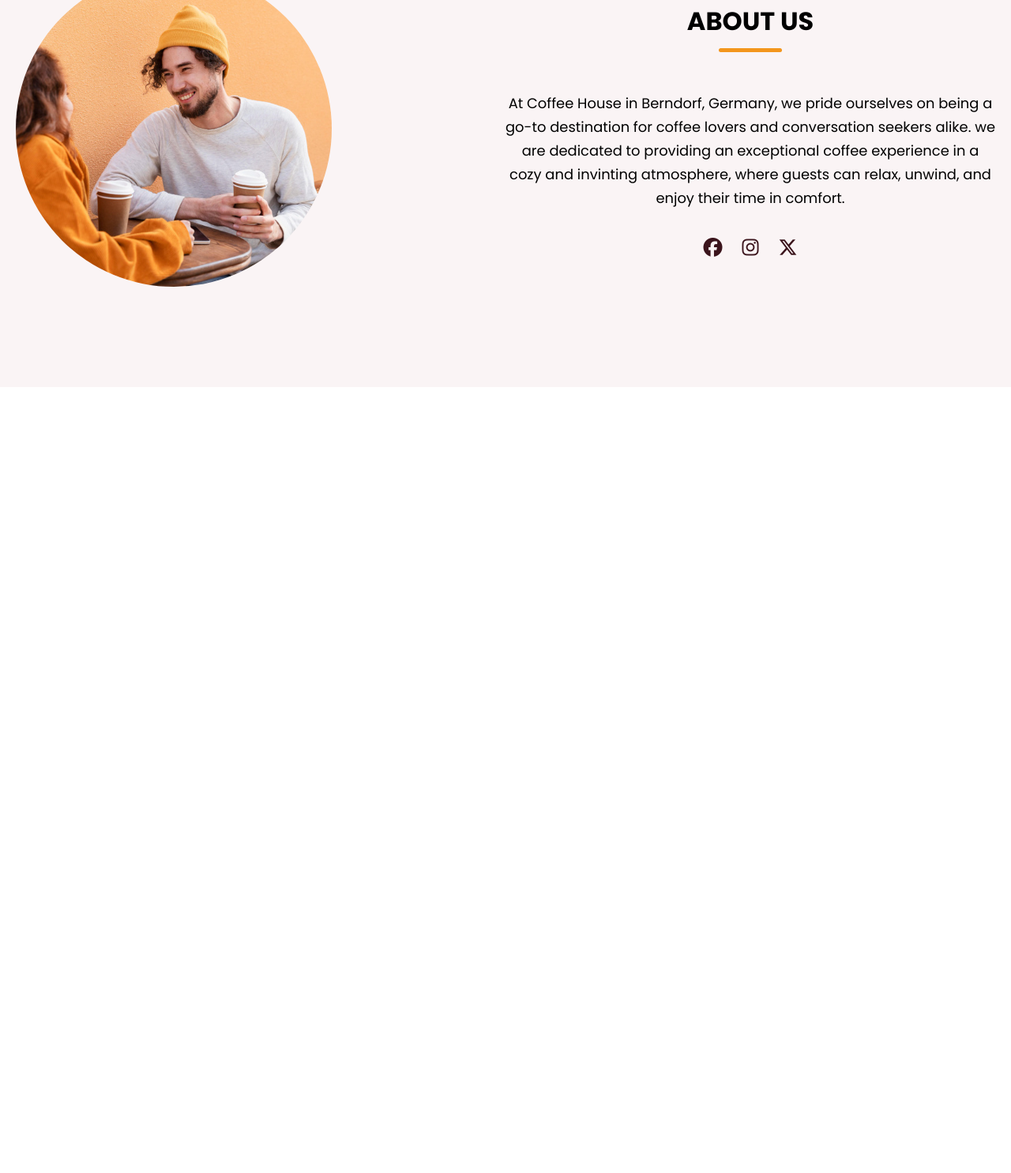
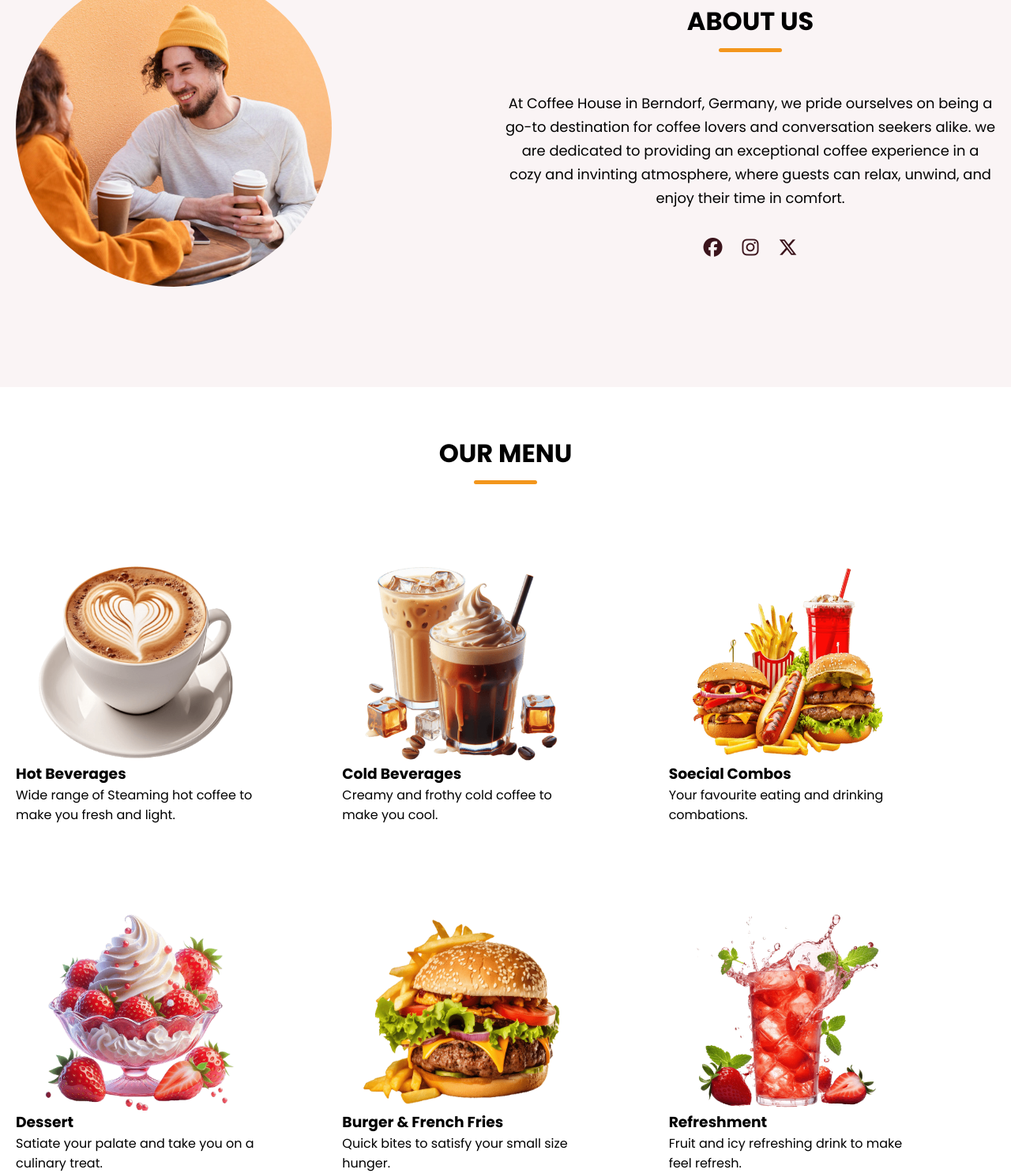
Before and after one commit to essamabobakr900-bit/Cafe-Website, a plain HTML site: page index.html in a window 1280 px wide. Shown: the part 957-2442 px from the top of the page at 79% size. Before the commit the page ends 1447 px from the top, so only its background shows below. Drawn offline with Linux system fonts and the light colour scheme; a web font is replaced by a local one.

Commit message:
i added the menu section to the website and adjusted on it.

```diff
--- a/index.html
+++ b/index.html
@@ -82,6 +82,57 @@
                 </div>
             </div>
          </section>
+
+         <!-- Menu section-->
+          <section class="menu-section">
+            <h2 class="section-title">Our Menu</h2>
+            <div class="section-content">
+                <ul class="menu-list">
+                    <li class="menu-item">
+                        <img src="images/hot-beverages.png" alt="Hot Beverages" class="menu-image">
+                        <div class="menu-details">
+                            <h3 class="name">Hot Beverages</h3>
+                            <p class="text">Wide range of Steaming hot coffee to make you fresh and light.</p>
+                        </div>
+                    </li>
+                    <li class="menu-item">
+                        <img src="images/cold-beverages.png" alt="Cold Beverages" class="menu-image">
+                        <div class="menu-details">
+                            <h3 class="name">Cold Beverages</h3>
+                            <p class="text">Creamy and frothy cold coffee to make you cool.</p>
+                        </div>
+                    </li>
+                    <li class="menu-item">
+                        <img src="images/special-combo.png" alt="Special Combbs" class="menu-image">
+                        <div class="menu-details" >
+                            <h3 class="name">Soecial Combos</h3>
+                            <p class="text">Your favourite eating and drinking combations.</p>
+                        </div>
+                    </li>
+                    <li class="menu-item">
+                        <img src="images/desserts.png" alt="Dessert" class="menu-image">
+                        <div class="menu-details">
+                            <h3 class="name">Dessert</h3>
+                            <p class="text">Satiate your palate and take you on a culinary treat.</p>
+                        </div>
+                    </li>
+                    <li class="menu-item">
+                        <img src="images/burger-frenchfries.png" alt="Burger & French Fries" class="menu-image">
+                        <div class="menu-details">
+                            <h3 class="name">Burger & French Fries</h3>
+                            <p class="text">Quick bites to satisfy your small size hunger.</p>
+                        </div>
+                    </li>
+                    <li class="menu-item">
+                        <img src="images/refreshment.png" alt="Refreshment" class="menu-image">
+                        <div class="class-details">
+                            <h3 class="name">Refreshment</h3>
+                            <p class="text">Fruit and icy refreshing drink to make feel refresh.</p>
+                        </div>
+                    </li>
+                </ul>
+            </div>
+          </section>
     </main>
 
     <script src="script.js"></script>
--- a/style.css
+++ b/style.css
@@ -243,6 +243,25 @@ header .navbar {
 .about-section .social-link-list .social-link:hover {
     color: var(--secondary-color);
 }
+/*Menu section styling*/
+.menu-section .menu-list {
+    display: flex;
+    flex-wrap: wrap;
+    gap: 110px;
+    align-items: center;
+}
+
+.menu-section .menu-list .menu-item {
+    display: flex;
+    align-items: center;
+    flex-direction: column;
+    width: calc(100% / 3 - 110px);
+}
+
+.menu-section .menu-list .menu-item .menu-image {
+    max-width: 83%;
+    aspect-ratio: 1;
+}
 
 /* Responsive media query code for max width 900px */
 @media screen and (max-width: 900px) {
@@ -328,7 +347,7 @@ header .navbar {
 
     .about-section .section-content {
         gap: 70px;
-        flex-direction: column-reverse;
+        flex-direction: column;
     }
 
     .about-section .about-image-wrapper .about-image {
```
